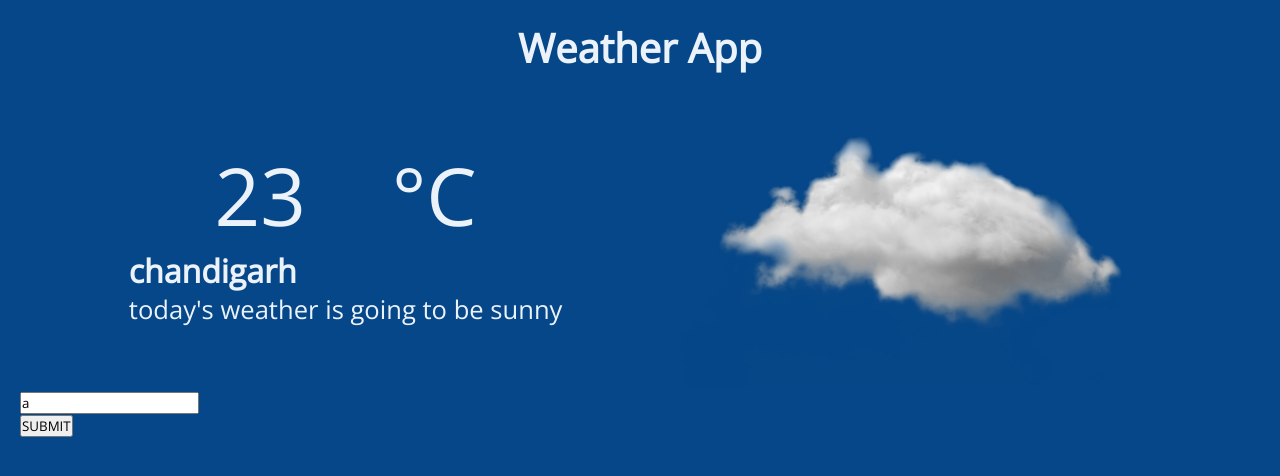
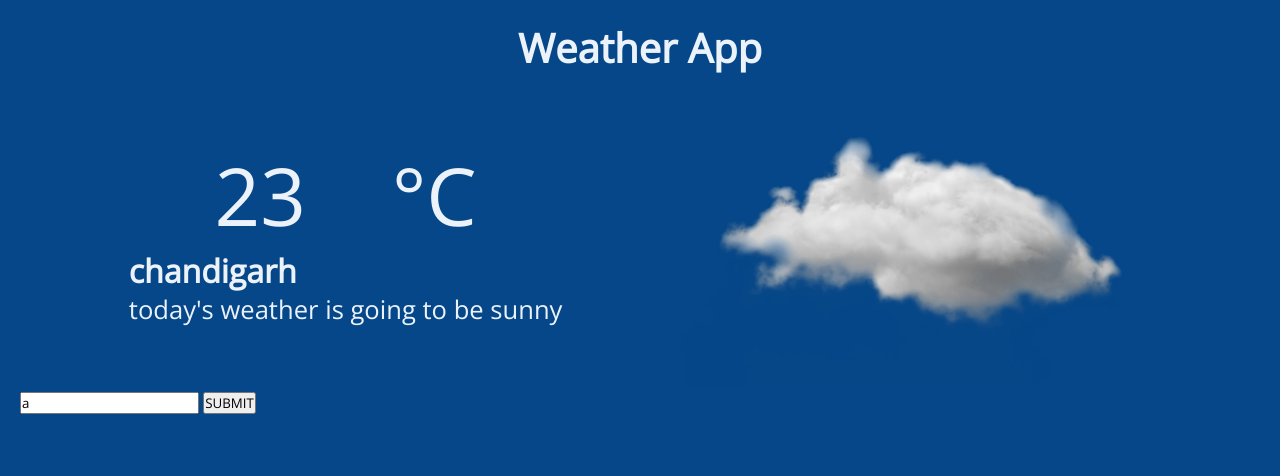
Before and after one commit to frost-head/weather_app, a plain HTML site: page index.html in a window 1280 px wide. Drawn offline with nearby package versions, Linux system fonts and the light colour scheme; no server answers.

Commit message:
small bug fix

```diff
--- a/index.html
+++ b/index.html
@@ -29,9 +29,8 @@
     </div>
   </div>
 
-  <form id='location'>
-    <input type="text" name="q" value="a">
-  </form>
+
+  <input type="text" name="q" id="location" value="a">
 
   <button onclick="send_data()">SUBMIT</button>
 
--- a/index.js
+++ b/index.js
@@ -18,6 +18,6 @@ fetchAsync("dehradun")
 
 
 function send_data(){
-    let x = document.getElementById('location').elements[0].value
+    let x = document.getElementById('location').value
     fetchAsync(x)
     console.log(x)}
```
